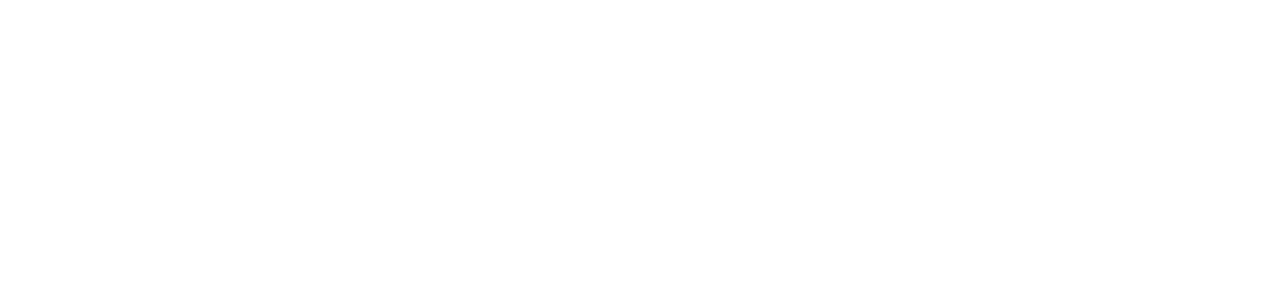
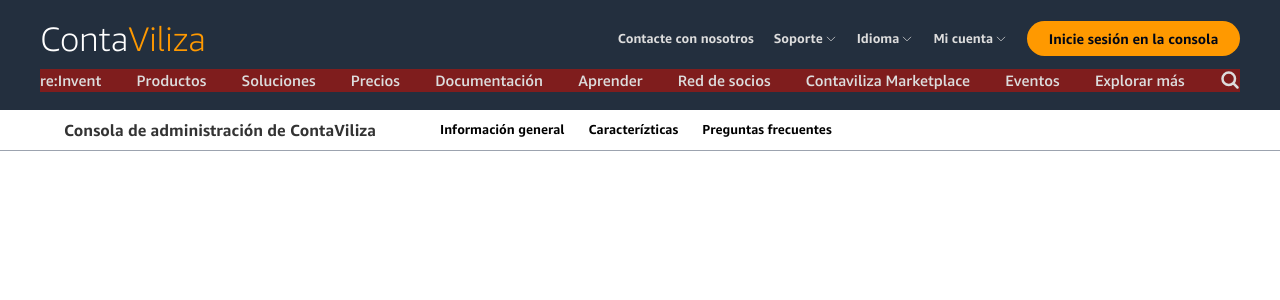
Before and after one commit to CamilinLopez/contabiliza, a Next.js app in the folder frontend/: page / in a window 1280 px wide. Shown: the top 300 px of the page. Built offline with nearby package versions, Linux system fonts and the light colour scheme.

Commit message:
add navigation

```diff
--- a/frontend/app/globals.css
+++ b/frontend/app/globals.css
@@ -106,6 +106,7 @@
   font-family: "Amazon Ember", sans-serif;
 }
 
+
 @layer utilities {
   .text-balance {
     text-wrap: balance;
--- a/frontend/app/page.tsx
+++ b/frontend/app/page.tsx
@@ -1,7 +1,9 @@
+import Navigation from "@/components/welcomePage/navigation";
+
 export default function Home() {
   return (
     <main>
-
+      <Navigation />
     </main>
   );
 }
--- /dev/null
+++ b/frontend/components/utils/customElements.tsx
@@ -0,0 +1,21 @@
+import { CustomLinkProps } from "@/types/customElements";
+import { FC } from "react";
+import Link from "next/link";
+
+export const CustomLink: FC<CustomLinkProps> = ({
+  href,
+  as,
+  className,
+  children,
+  ...props
+}) => (
+  <Link
+    className={`${className} bg-custom-naranja text-[14px] font-ember text-custom-negro font-[600] rounded-full h-[35px] w-[213px] flex items-center justify-center hover:bg-custom-naranja/85`}
+    href={href}
+    as={as}
+    {...props}
+
+  >
+    {children}
+  </Link>
+);
--- /dev/null
+++ b/frontend/components/welcomePage/navigation.tsx
@@ -0,0 +1,127 @@
+"use client";
+
+import Link from "next/link";
+import { CustomLink } from "../utils/customElements";
+
+const listOptions: string[] = [
+  "re:Invent",
+  "Productos",
+  "Soluciones",
+  "Precios",
+  "Documentación",
+  "Aprender",
+  "Red de socios",
+  "Contaviliza Marketplace",
+  "Eventos",
+  "Explorar más",
+];
+const PrintText = () => {
+  return (
+    <div className="flex justify-between items-center cursor-pointer text-custom-gris bg-red-900">
+      {listOptions.map((text) => (
+        <p
+          key={text}
+          className="font-ember font-[500] text-custom-size3 hover:text-custom-naranja"
+        >
+          {text}
+        </p>
+      ))}
+      <svg
+        xmlns="http://www.w3.org/2000/svg"
+        fill="none"
+        viewBox="0 0 24 24"
+        strokeWidth={3.0}
+        stroke="currentColor"
+        className="w-5 h-5 hover:text-custom-naranja "
+      >
+        <path
+          strokeLinecap="round"
+          strokeLinejoin="round"
+          d="m21 21-5.197-5.197m0 0A7.5 7.5 0 1 0 5.196 5.196a7.5 7.5 0 0 0 10.607 10.607Z"
+        />
+      </svg>
+    </div>
+  );
+};
+
+const ParrowDown = ({ text }: { text: string }) => (
+  <div className="flex items-center gap-x-[2px] text-custom-gris hover:text-custom-naranja cursor-pointer">
+    <p className="font-ember font-[600] text-[13px]">{text}</p>
+    <svg
+      xmlns="http://www.w3.org/2000/svg"
+      fill="none"
+      viewBox="0 0 24 24"
+      strokeWidth={1.5}
+      stroke="currentColor"
+      className="w-3 h-3 text-current"
+    >
+      <path
+        strokeLinecap="round"
+        strokeLinejoin="round"
+        d="m19.5 8.25-7.5 7.5-7.5-7.5"
+      />
+    </svg>
+  </div>
+);
+
+export default function Navigation() {
+  return (
+    <div className="bg-white w-full flex flex-col border-b border-gray-400">
+      <div className="bg-custom-azul-1 px-[40px] py-[13px] w-full">
+        <div className="flex items-center justify-between">
+          <h1>
+            <span className="font-ember text-white font-[300] text-[34px]">
+              Conta
+            </span>
+            <span className="font-ember text-custom-naranja font-[300] text-[34px]">
+              Viliza
+            </span>
+          </h1>
+          <div className="flex gap-x-5 items-center">
+            <Link
+              href={"/"}
+              className="font-ember font-[600] text-custom-gris text-[13px] hover:text-custom-naranja"
+            >
+              Contacte con nosotros
+            </Link>
+            <ParrowDown text="Soporte" />
+            <ParrowDown text="Idioma" />
+            <ParrowDown text="Mi cuenta" />
+            <CustomLink href="/">Inicie sesión en la consola</CustomLink>
+          </div>
+        </div>
+        <div className="lg:overflow-visible overflow-x-auto py-[5px] w-full ">
+          <PrintText />
+        </div>
+      </div>
+      <div className="h-[40px] flex gap-x-16 items-center px-16">
+        <Link
+          href={"/"}
+          className="font-ember font-[600] text-[16px] text-custom-azul-2 hover:text-custom-azul-3"
+        >
+          Consola de administración de ContaViliza
+        </Link>
+        <div className="flex gap-x-6">
+          <Link
+            href={"/"}
+            className="font-ember font-[600] text-[13px] hover:text-custom-azul-3"
+          >
+            Información general
+          </Link>
+          <Link
+            href={"/"}
+            className="font-ember font-[600] text-[13px] hover:text-custom-azul-3"
+          >
+            Caracterízticas
+          </Link>
+          <Link
+            href={"/"}
+            className="font-ember font-[600] text-[13px] hover:text-custom-azul-3"
+          >
+            Preguntas frecuentes
+          </Link>
+        </div>
+      </div>
+    </div>
+  );
+}
--- /dev/null
+++ b/frontend/types/customElements.ts
@@ -0,0 +1,15 @@
+import React, { FC, MouseEvent, AnchorHTMLAttributes, ReactNode } from "react";
+import Link from "next/link";
+
+export interface CustomButtonProps {
+  onClick: (event: MouseEvent<HTMLButtonElement>) => void;
+  children: React.ReactNode;
+  className?: string;
+}
+
+export interface CustomLinkProps {
+  href: string;
+  as?: string;
+  className?: string;
+  children: ReactNode;
+}
```
Also changed, not shown: frontend/tailwind.config.ts (+8 -0 lines), frontend/components/welcomePage/mainContent.tsx (added), 1 other file (tests, documents, lock files or other folders).
